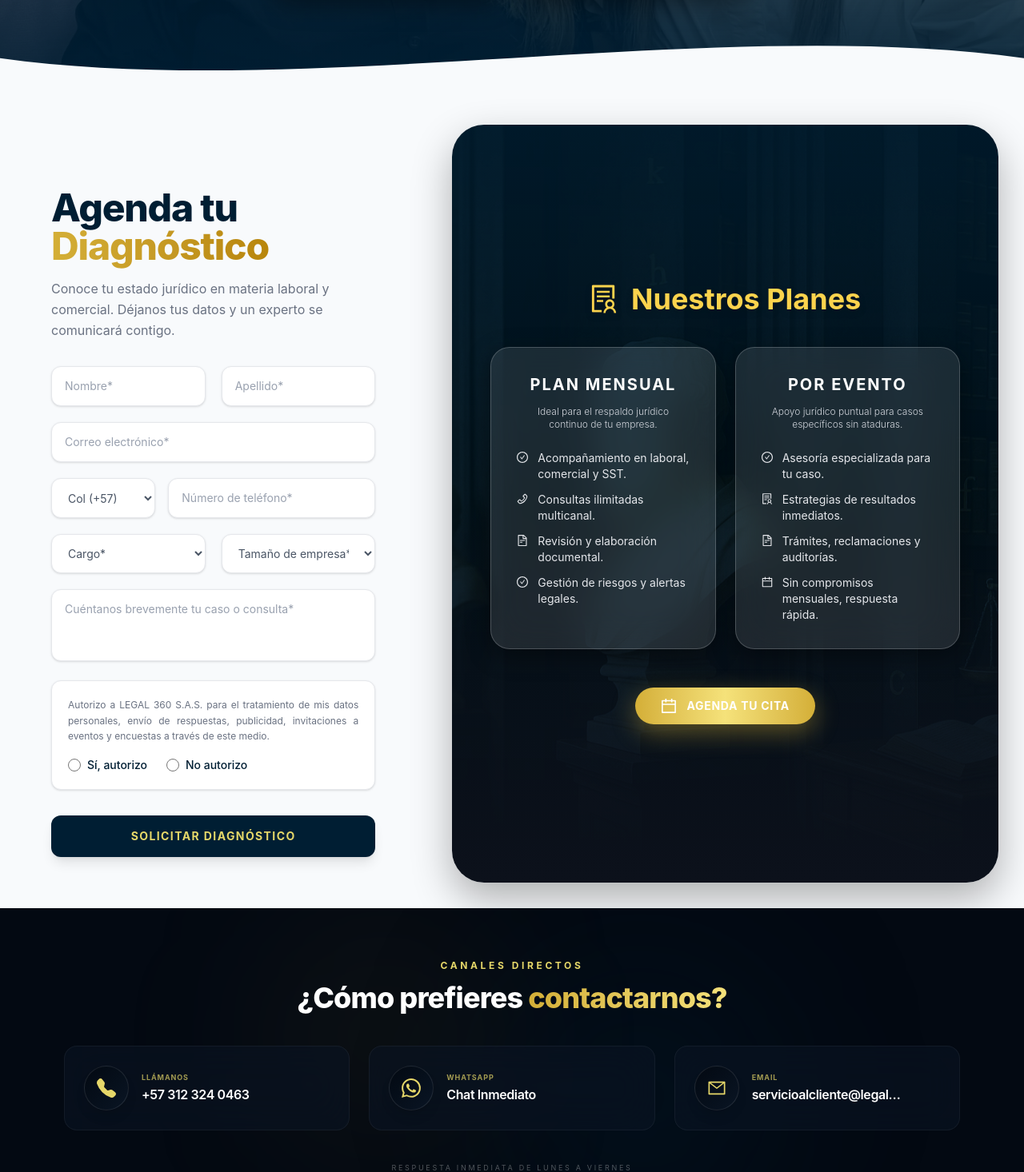
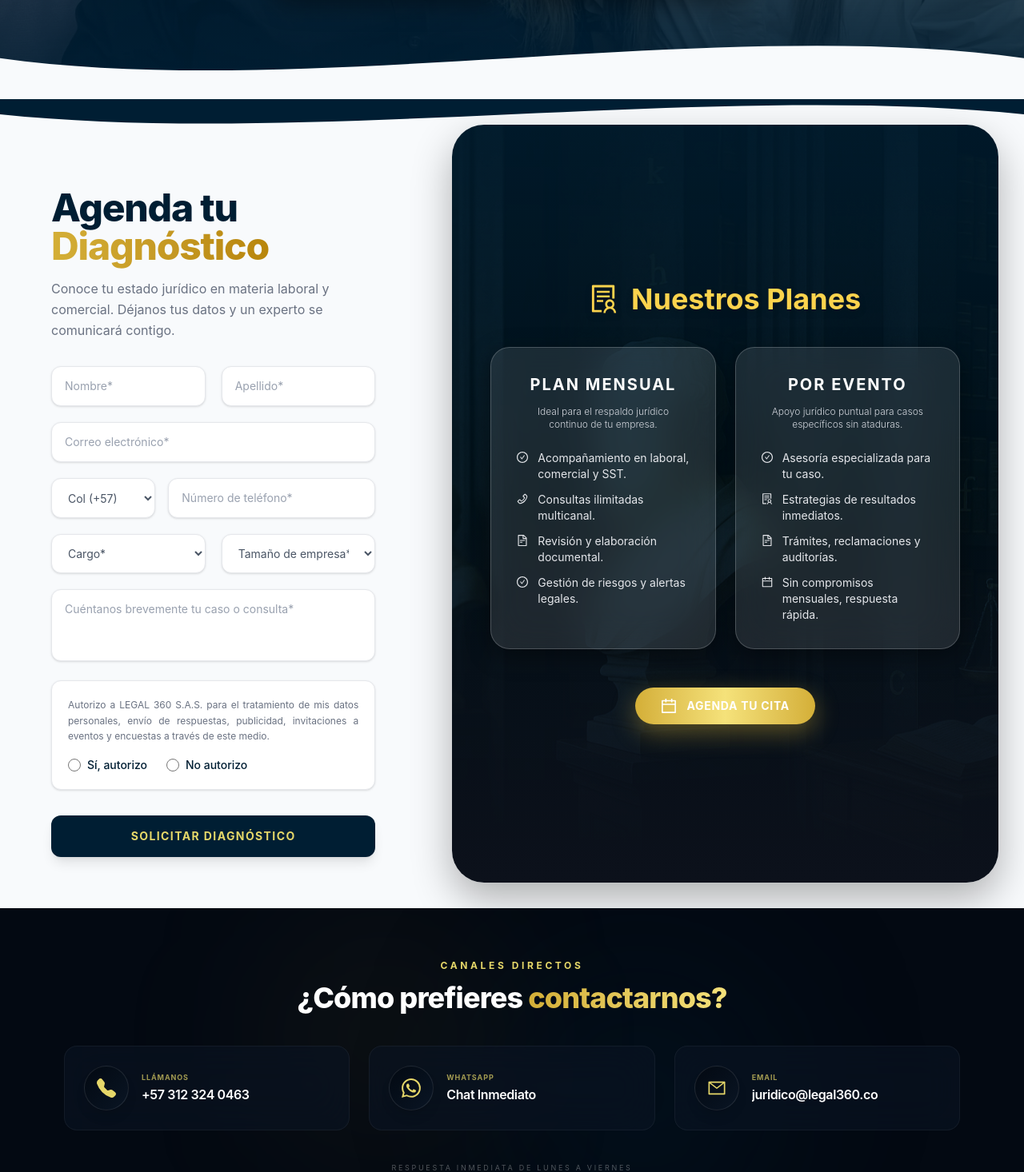
Before and after one commit to sazaba/legal360, a React (Vite) app: page / in a window 1280 px wide. Shown: the part 2887-4353 px from the top of the page at 80% size. Built offline with nearby package versions, Linux system fonts and the light colour scheme; no server answers.

Commit message:
planes upgrade23

```diff
--- a/src/components/ContactoAccesos.jsx
+++ b/src/components/ContactoAccesos.jsx
@@ -48,9 +48,9 @@ const ContactoAccesos = () => {
         {
             id: 3,
             name: "Email",
-            info: "servicioalcliente@legal360.co",
+            info: "juridico@legal360.co",
             icon: <AiOutlineMail />,
-            action: () => handleNavigation('mail', 'servicioalcliente@legal360.co')
+            action: () => handleNavigation('mail', 'juridico@legal360.co')
         }
     ];
 
--- a/src/pages/FormularioPlanes.jsx
+++ b/src/pages/FormularioPlanes.jsx
@@ -67,11 +67,17 @@ const FormularioPlanes = () => {
     };
 
     return (
-        // Fondo continuo #f8fafc que nace desde la ola del componente anterior
         <section className="relative w-full min-h-[100svh] flex flex-col lg:flex-row bg-[#f8fafc] overflow-hidden">
 
+            {/* OLA DE TRANSICIÓN SUPERIOR */}
+            <div className="absolute top-0 left-0 w-full overflow-hidden z-30 pointer-events-none -translate-y-[1px]">
+                <svg viewBox="0 0 500 150" preserveAspectRatio="none" className="w-full h-[40px] sm:h-[60px] block">
+                    <path d="M0.00,49.98 C150.00,150.00 349.19,-50.00 500.00,49.98 L500.00,0.00 L0.00,0.00 Z" className="fill-[#001e33]" />
+                </svg>
+            </div>
+
             {/* ================= MITAD IZQUIERDA: FORMULARIO ================= */}
-            <div className="w-full lg:w-[45%] xl:w-5/12 px-6 sm:px-12 lg:px-16 pt-20 lg:pt-28 pb-16 flex flex-col justify-center">
+            <div className="w-full lg:w-[45%] xl:w-5/12 px-6 sm:px-12 lg:px-16 pt-28 pb-16 flex flex-col justify-center">
                 <div className="max-w-xl mx-auto w-full">
                     <div className="mb-8 text-center lg:text-left">
                         <h2 className="text-3xl sm:text-4xl lg:text-5xl font-extrabold text-[#001e33] font-montserrat mb-4 tracking-tight">
@@ -168,11 +174,12 @@ const FormularioPlanes = () => {
                 </div>
             </div>
 
-            {/* ================= MITAD DERECHA: TARJETA FLOTANTE (Ultra Premium) ================= */}
-            {/* El secreto: padding alrededor (p-4 lg:p-8) y bordes ultra redondeados (rounded-[2.5rem]) */}
-            <div className="w-full lg:w-[55%] xl:w-7/12 p-4 sm:p-6 lg:p-8 flex">
+            {/* ================= MITAD DERECHA: NUESTROS PLANES (100% Ancho en Responsive) ================= */}
+            {/* Cambios: p-0 en móvil para cubrir el ancho total, p-8 en desktop para el efecto tarjeta */}
+            <div className="w-full lg:w-[55%] xl:w-7/12 p-0 lg:p-8 flex">
 
-                <div className="relative w-full h-full min-h-[600px] lg:min-h-full rounded-[2.5rem] overflow-hidden shadow-[0_20px_50px_rgba(0,0,0,0.3)] flex flex-col justify-center items-center px-6 sm:px-12 py-16 isolate">
+                {/* Cambios: rounded-none en móvil para cubrir bordes, rounded-[2.5rem] en desktop */}
+                <div className="relative w-full h-full min-h-[600px] lg:min-h-full rounded-none lg:rounded-[2.5rem] overflow-hidden shadow-none lg:shadow-[0_20px_50px_rgba(0,0,0,0.3)] flex flex-col justify-center items-center px-6 sm:px-12 py-20 lg:py-16 isolate">
 
                     {/* Fondo de Imagen Acelerado */}
                     <div className="absolute inset-0 z-[-2]">
```
